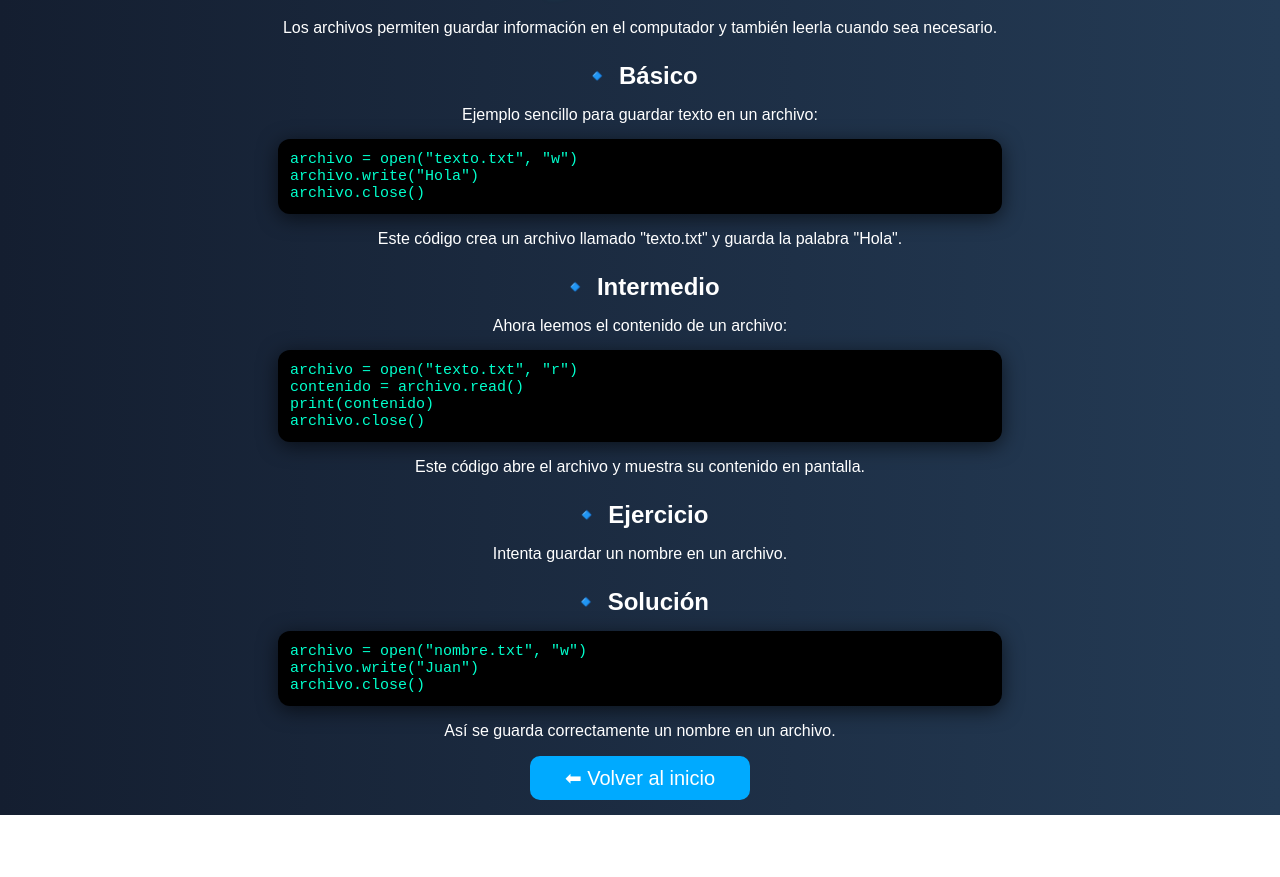
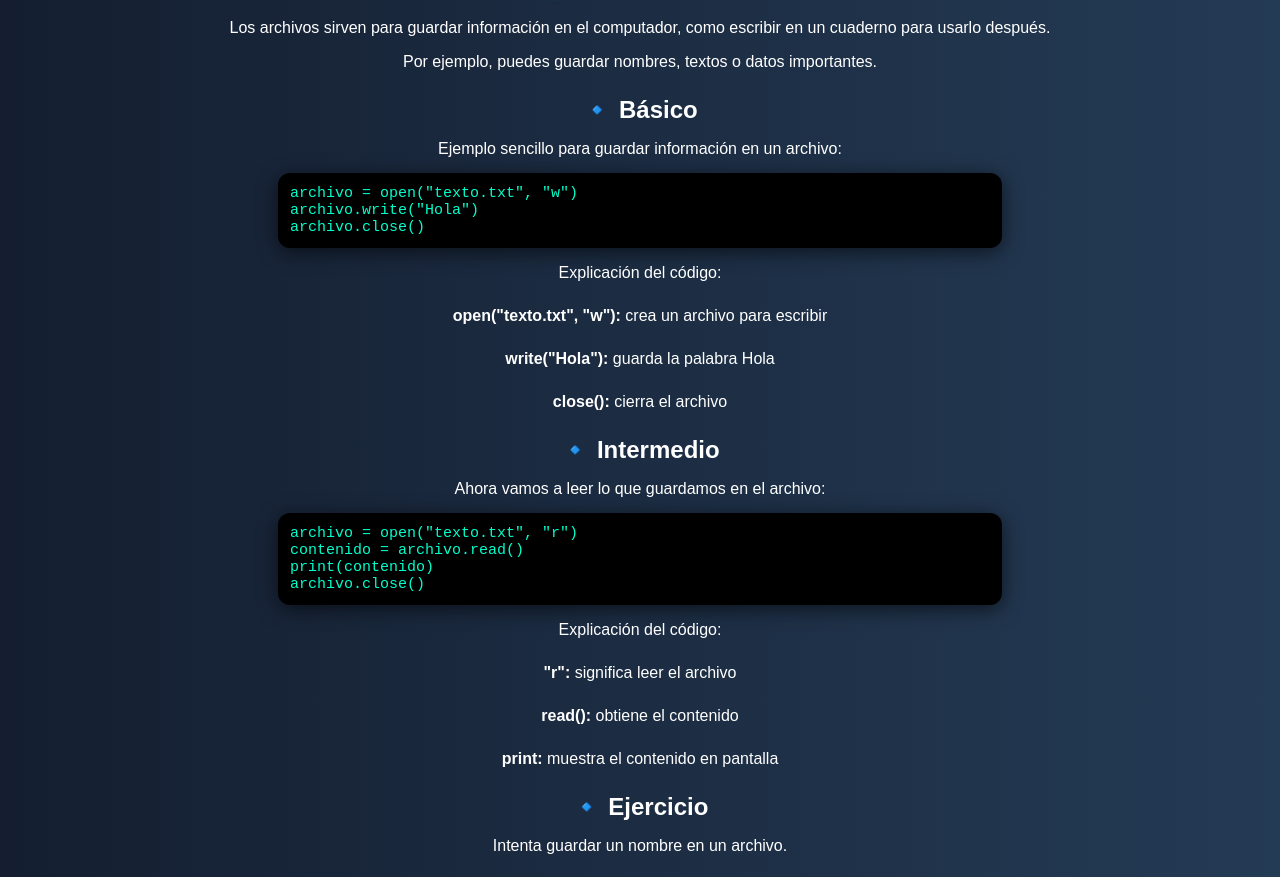
Before and after one commit to Jonathan0631/Tutorial-Programacion, a plain HTML site: page archivos.html in a window 1280 px wide. Shown: the part 62-939 px from the top of the page. Before the commit the page ends 877 px from the top, so only its background shows below. Drawn offline with Linux system fonts and the light colour scheme.

Commit message:
Update archivos.html

```diff
--- a/archivos.html
+++ b/archivos.html
@@ -6,25 +6,39 @@
 </head>
 <body>
    <h1>📂 Archivos</h1>
-<p>Los archivos permiten guardar información en el computador y también leerla cuando sea necesario.</p>
+<p>Los archivos sirven para guardar información en el computador, como escribir en un cuaderno para usarlo después.</p>
+
+<p>Por ejemplo, puedes guardar nombres, textos o datos importantes.</p>
 
 <h2>🔹 Básico</h2>
-<p>Ejemplo sencillo para guardar texto en un archivo:</p>
+<p>Ejemplo sencillo para guardar información en un archivo:</p>
 <pre>
 archivo = open("texto.txt", "w")
 archivo.write("Hola")
 archivo.close()
 </pre>
-<p>Este código crea un archivo llamado "texto.txt" y guarda la palabra "Hola".</p>
+<p>Explicación del código:</p>
+<ul>
+    <li><b>open("texto.txt", "w"):</b> crea un archivo para escribir</li>
+    <li><b>write("Hola"):</b> guarda la palabra Hola</li>
+    <li><b>close():</b> cierra el archivo</li>
+</ul>
+
 <h2>🔹 Intermedio</h2>
-<p>Ahora leemos el contenido de un archivo:</p>
+<p>Ahora vamos a leer lo que guardamos en el archivo:</p>
 <pre>
 archivo = open("texto.txt", "r")
 contenido = archivo.read()
 print(contenido)
 archivo.close()
 </pre>
-<p>Este código abre el archivo y muestra su contenido en pantalla.</p>
+<p>Explicación del código:</p>
+<ul>
+    <li><b>"r":</b> significa leer el archivo</li>
+    <li><b>read():</b> obtiene el contenido</li>
+    <li><b>print:</b> muestra el contenido en pantalla</li>
+</ul>
+
 <h2>🔹 Ejercicio</h2>
 <p>Intenta guardar un nombre en un archivo.</p>
 <h2>🔹 Solución</h2>
@@ -33,7 +47,8 @@ archivo = open("nombre.txt", "w")
 archivo.write("Juan")
 archivo.close()
 </pre>
-<p>Así se guarda correctamente un nombre en un archivo.</p>
+<p>Esta es la forma correcta de guardar un nombre en un archivo.</p>
+<p>En resumen, los archivos permiten guardar información para usarla después cuando la necesites.</p>
 <p><a href="index.html">⬅ Volver al inicio</a></p>
 </body>
 </html>
```
